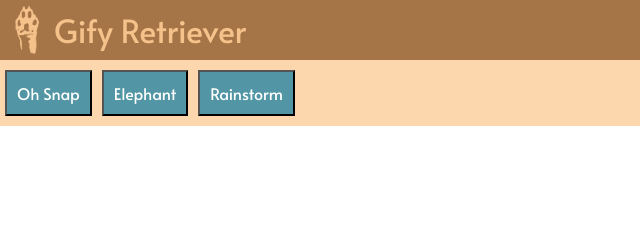
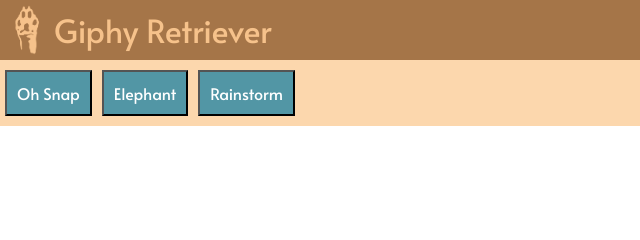
Before and after one commit to origamiunicorn/GiphyRetriever, a plain HTML site: page index.html in a window 1280 px wide. Shown: the full height of the page, 0-640 px from the left. Drawn offline with nearby package versions, Linux system fonts and the light colour scheme.

Commit message:
Changed header text to match prject name and API name.

```diff
--- a/index.html
+++ b/index.html
@@ -17,7 +17,7 @@
     <div id="container">
         <div id="header">
             <div id="image"></div>
-            <div id="text">Gify Retriever</div>
+            <div id="text">Giphy Retriever</div>
         </div>
         <div id="buttonDiv"></div>
         <div id="displayDivs">
```
